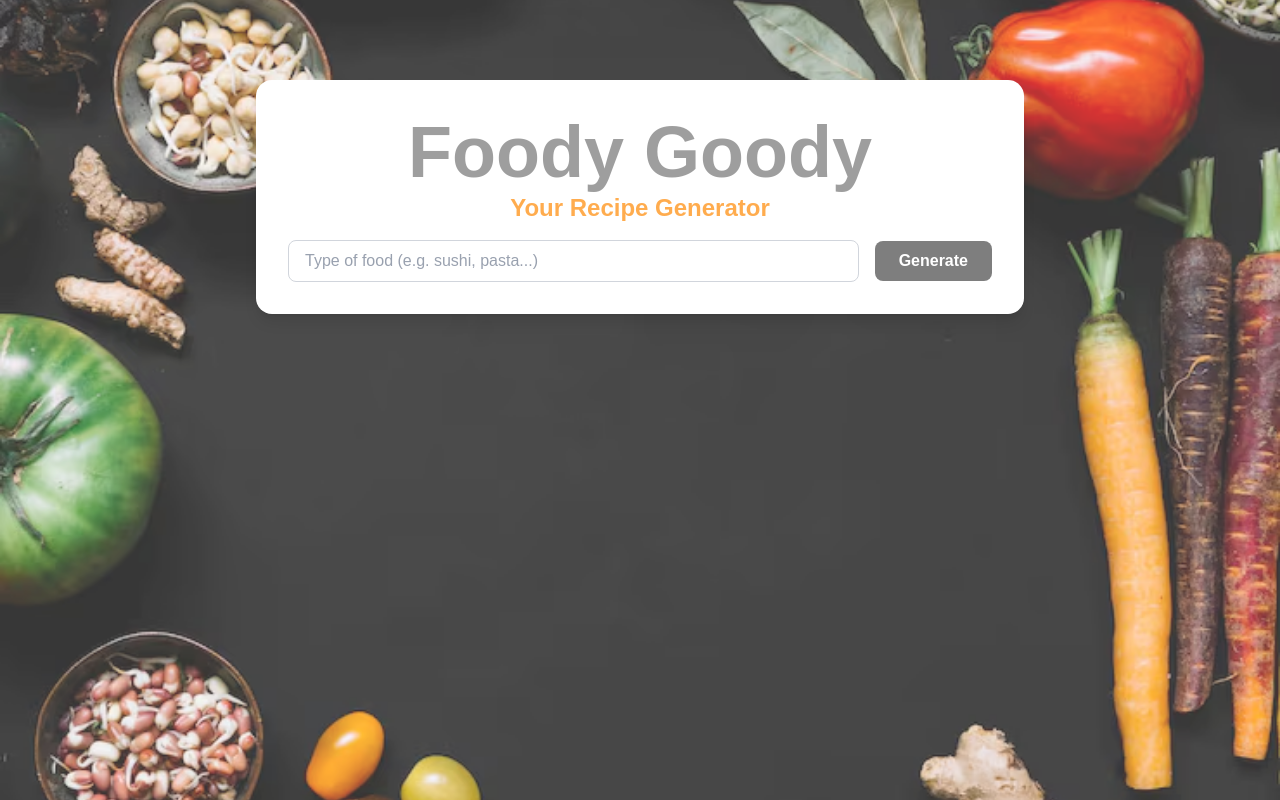
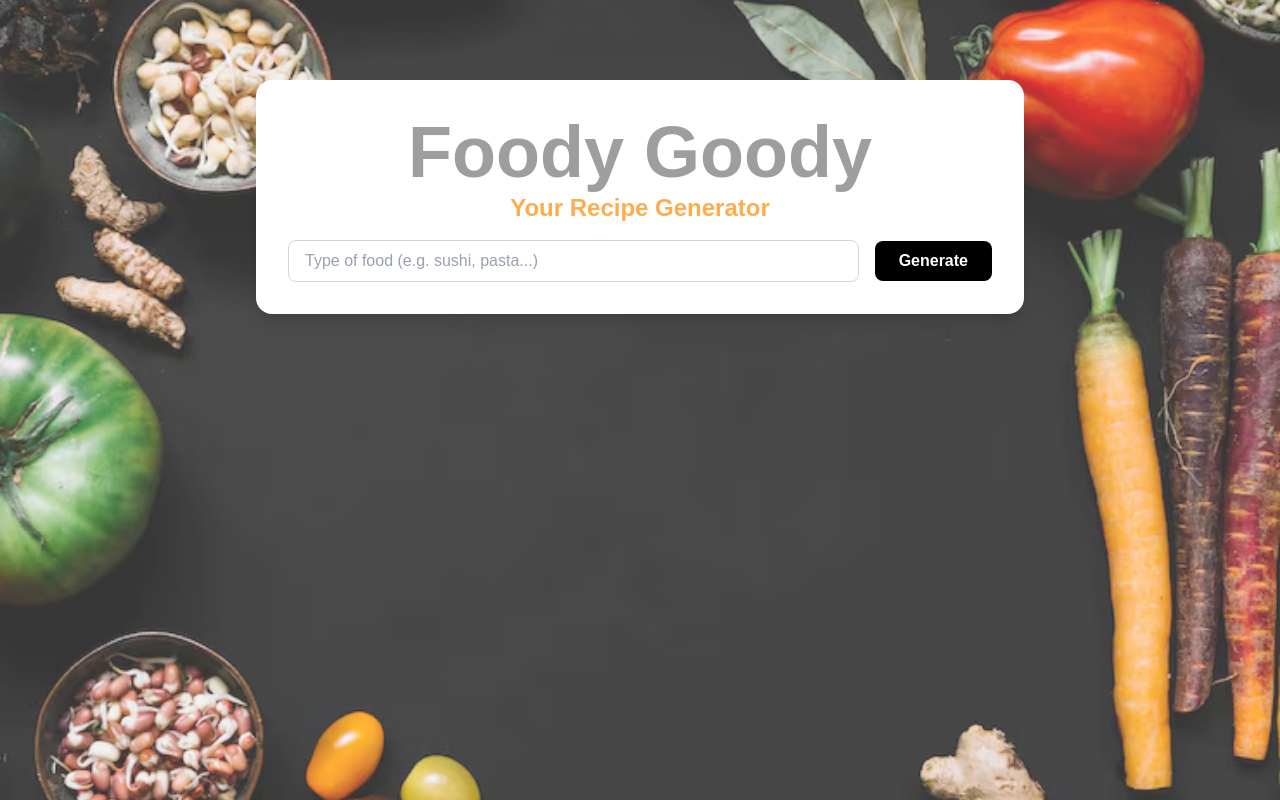
Before and after one commit to juliberglund/workshop-ai-website, a Next.js app: page / in a window 1280 px wide. Built offline with nearby package versions, Linux system fonts and the light colour scheme; grey boxes are pictures that could not be loaded.

Commit message:
last commit

```diff
--- a/src/app/page.tsx
+++ b/src/app/page.tsx
@@ -17,7 +17,7 @@ export default function Home() {
   async function fetchData() {
     setLoading(true);
     setError(null);
-    setRecipe(null); // 🧹 limpiar receta anterior
+    setRecipe(null);
 
     try {
       const res = await fetch("/api/recipes", {
@@ -78,7 +78,7 @@ export default function Home() {
             />
 
             <button
-              className="bg-black text-white font-semibold px-6 py-2 rounded-lg hover:bg-fuchsia-700 transition disabled:opacity-50"
+              className="bg-black text-white font-semibold px-6 py-2 rounded-lg hover:bg-fuchsia-700 transition disabled"
               onClick={fetchData}
               disabled={loading || !foodType}
             >
```
